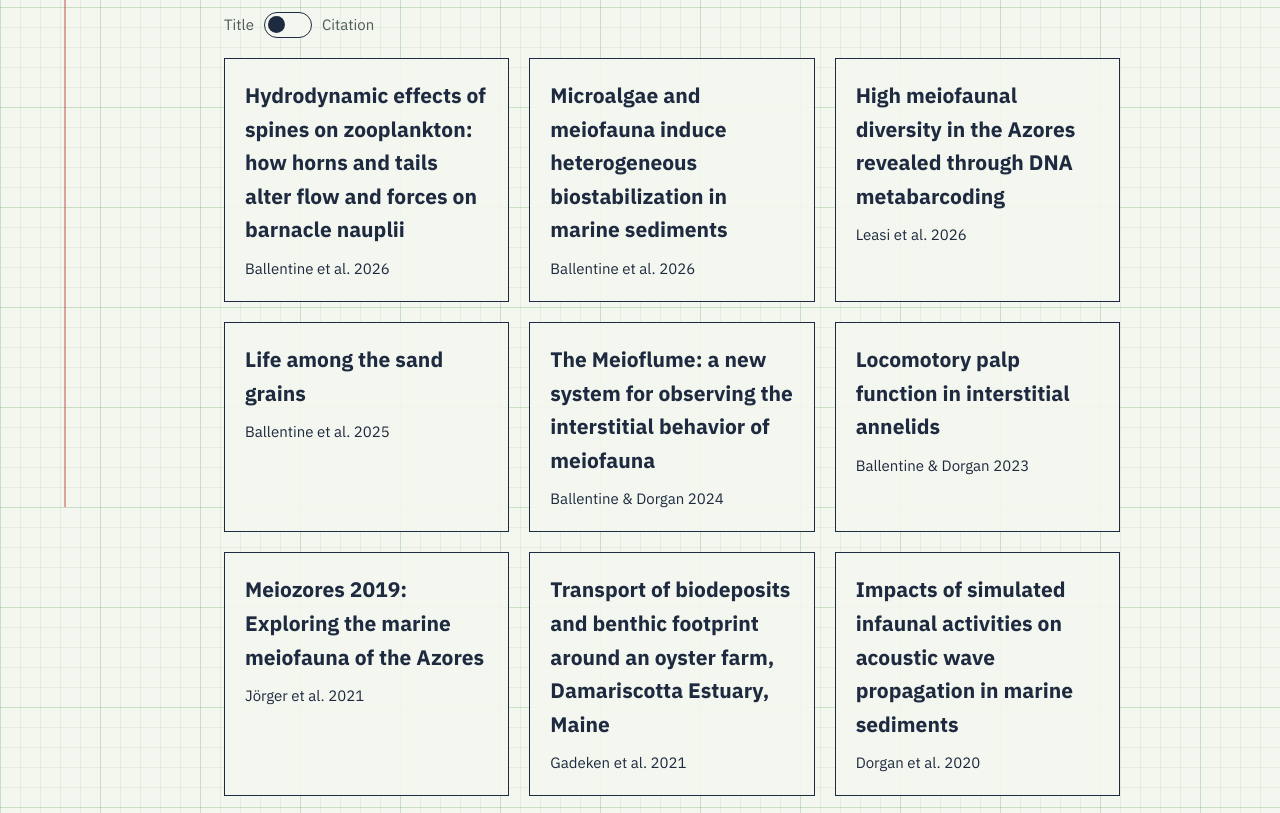
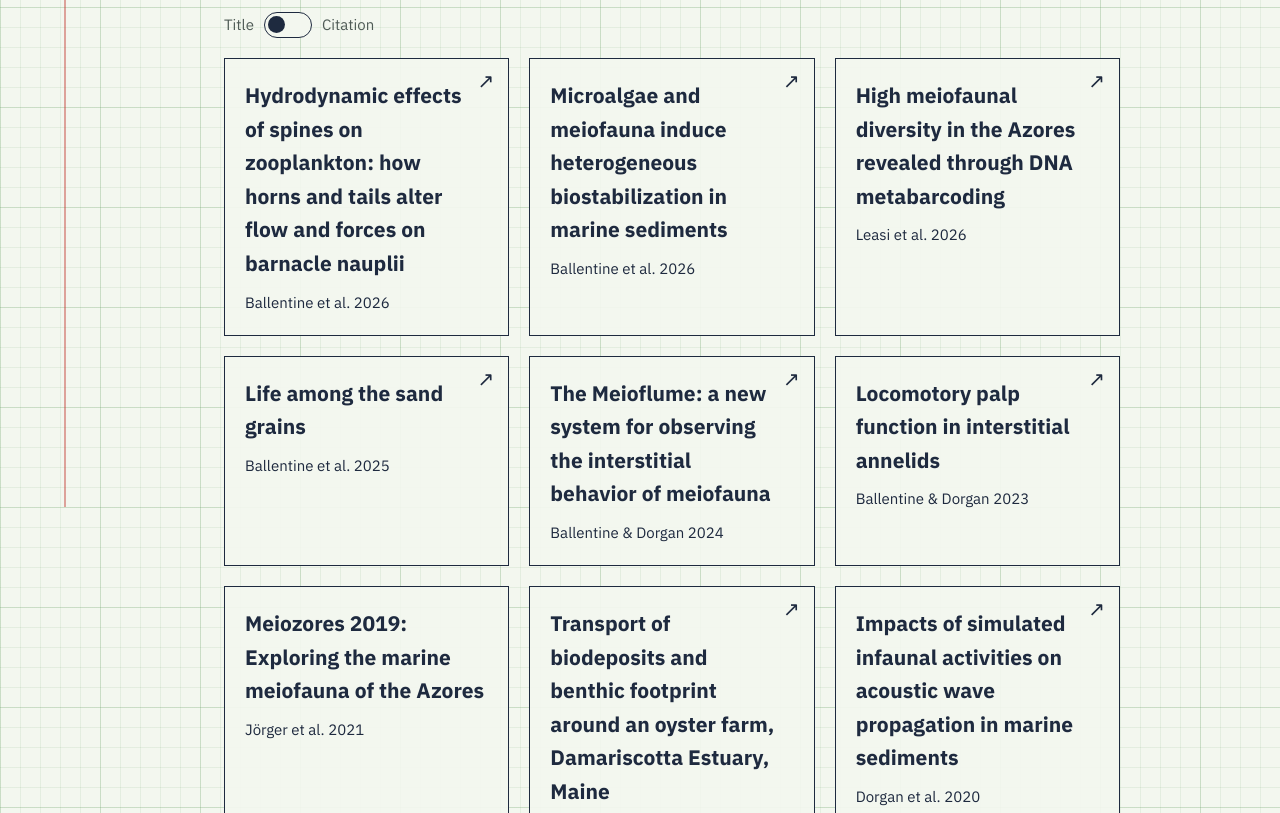
Before and after one commit to Will-ballentine/willballentine.com, a plain HTML site: page publications/index.html in a window 1280 px wide. Shown: the part 293-1106 px from the top of the page. Drawn offline with Linux system fonts and the light colour scheme.

Commit message:
Card arrows: → for on-site pages, ↗ for journal links
Co-Authored-By: Claude Opus 5.5 <noreply@anthropic.com>
Claude-Session: https://claude.ai/code/session_01Pny2dowSxF4CJZsqNKUqSP

```diff
--- a/css/style.css
+++ b/css/style.css
@@ -283,3 +283,10 @@ html.cover-open, html.cover-open body { overflow: hidden; }
 .diagram { margin: 0; }
 .diagram img { width: 100%; }
 .entry .card-img { width: 100%; height: 140px; object-fit: contain; }
+
+/* card link arrows: → on this site, ↗ leaves the site */
+.entry.linked::before { content: "→"; position: absolute; top: 12px; right: 14px; font-size: 20px; line-height: 1; color: var(--ink); }
+.entry.linked.ext::before { content: "↗"; }
+.entry.linked:hover::before { color: var(--red); }
+.entry.linked h3 { padding-right: 18px; }
+.sr-only { position: absolute; width: 1px; height: 1px; overflow: hidden; clip: rect(0 0 0 0); white-space: nowrap; }
--- a/publications/index.html
+++ b/publications/index.html
@@ -60,44 +60,44 @@
         <li><span class="year">2017</span><span>Lee K.M., Ballard M.S., McNeese A.R., Dorgan K.M., <strong>Ballentine W.M.</strong>, Venegas G.R., Wilson P.S. Comparison between infauna abundance and seabed geoacoustic properties. <em>Proceedings of Meetings on Acoustics</em> 31: 005002. (not peer reviewed)</span></li>
       </ol>
       <div class="entries" id="pub-cards">
-        <article class="entry linked">
-          <h3><a href="https://doi.org/10.1242/jeb.252318">Hydrodynamic effects of spines on zooplankton: how horns and tails alter flow and forces on barnacle nauplii</a></h3>
+        <article class="entry linked ext">
+          <h3><a href="https://doi.org/10.1242/jeb.252318" target="_blank" rel="noopener">Hydrodynamic effects of spines on zooplankton: how horns and tails alter flow and forces on barnacle nauplii<span class="sr-only"> (opens journal site in a new tab)</span></a></h3>
           <p>Ballentine et al. 2026</p>
         </article>
-        <article class="entry linked">
-          <h3><a href="https://doi.org/10.1029/2025JC023521">Microalgae and meiofauna induce heterogeneous biostabilization in marine sediments</a></h3>
+        <article class="entry linked ext">
+          <h3><a href="https://doi.org/10.1029/2025JC023521" target="_blank" rel="noopener">Microalgae and meiofauna induce heterogeneous biostabilization in marine sediments<span class="sr-only"> (opens journal site in a new tab)</span></a></h3>
           <p>Ballentine et al. 2026</p>
         </article>
-        <article class="entry linked">
-          <h3><a href="https://doi.org/10.1007/s12526-025-01615-z">High meiofaunal diversity in the Azores revealed through DNA metabarcoding</a></h3>
+        <article class="entry linked ext">
+          <h3><a href="https://doi.org/10.1007/s12526-025-01615-z" target="_blank" rel="noopener">High meiofaunal diversity in the Azores revealed through DNA metabarcoding<span class="sr-only"> (opens journal site in a new tab)</span></a></h3>
           <p>Leasi et al. 2026</p>
         </article>
-        <article class="entry linked">
-          <h3><a href="https://doi.org/10.3389/frym.2025.1472123">Life among the sand grains</a></h3>
+        <article class="entry linked ext">
+          <h3><a href="https://doi.org/10.3389/frym.2025.1472123" target="_blank" rel="noopener">Life among the sand grains<span class="sr-only"> (opens journal site in a new tab)</span></a></h3>
           <p>Ballentine et al. 2025</p>
         </article>
-        <article class="entry linked">
-          <h3><a href="https://doi.org/10.1093/iob/obae016">The Meioflume: a new system for observing the interstitial behavior of meiofauna</a></h3>
+        <article class="entry linked ext">
+          <h3><a href="https://doi.org/10.1093/iob/obae016" target="_blank" rel="noopener">The Meioflume: a new system for observing the interstitial behavior of meiofauna<span class="sr-only"> (opens journal site in a new tab)</span></a></h3>
           <p>Ballentine &amp; Dorgan 2024</p>
         </article>
-        <article class="entry linked">
-          <h3><a href="https://doi.org/10.1086/724580">Locomotory palp function in interstitial annelids</a></h3>
+        <article class="entry linked ext">
+          <h3><a href="https://doi.org/10.1086/724580" target="_blank" rel="noopener">Locomotory palp function in interstitial annelids<span class="sr-only"> (opens journal site in a new tab)</span></a></h3>
           <p>Ballentine &amp; Dorgan 2023</p>
         </article>
         <article class="entry">
           <h3>Meiozores 2019: Exploring the marine meiofauna of the Azores</h3>
           <p>Jörger et al. 2021</p>
         </article>
-        <article class="entry linked">
-          <h3><a href="https://doi.org/10.7717/peerj.11862">Transport of biodeposits and benthic footprint around an oyster farm, Damariscotta Estuary, Maine</a></h3>
+        <article class="entry linked ext">
+          <h3><a href="https://doi.org/10.7717/peerj.11862" target="_blank" rel="noopener">Transport of biodeposits and benthic footprint around an oyster farm, Damariscotta Estuary, Maine<span class="sr-only"> (opens journal site in a new tab)</span></a></h3>
           <p>Gadeken et al. 2021</p>
         </article>
-        <article class="entry linked">
-          <h3><a href="https://doi.org/10.1121/10.0000558">Impacts of simulated infaunal activities on acoustic wave propagation in marine sediments</a></h3>
+        <article class="entry linked ext">
+          <h3><a href="https://doi.org/10.1121/10.0000558" target="_blank" rel="noopener">Impacts of simulated infaunal activities on acoustic wave propagation in marine sediments<span class="sr-only"> (opens journal site in a new tab)</span></a></h3>
           <p>Dorgan et al. 2020</p>
         </article>
-        <article class="entry linked">
-          <h3><a href="https://doi.org/10.3354/meps13215">Investigating the sublethal effects of oil exposure on infaunal behavior, bioturbation, and sediment oxygen consumption</a></h3>
+        <article class="entry linked ext">
+          <h3><a href="https://doi.org/10.3354/meps13215" target="_blank" rel="noopener">Investigating the sublethal effects of oil exposure on infaunal behavior, bioturbation, and sediment oxygen consumption<span class="sr-only"> (opens journal site in a new tab)</span></a></h3>
           <p>Dorgan et al. 2020</p>
         </article>
         <article class="entry">
```
Also changed, not shown: index.html (+6 -6 lines).
